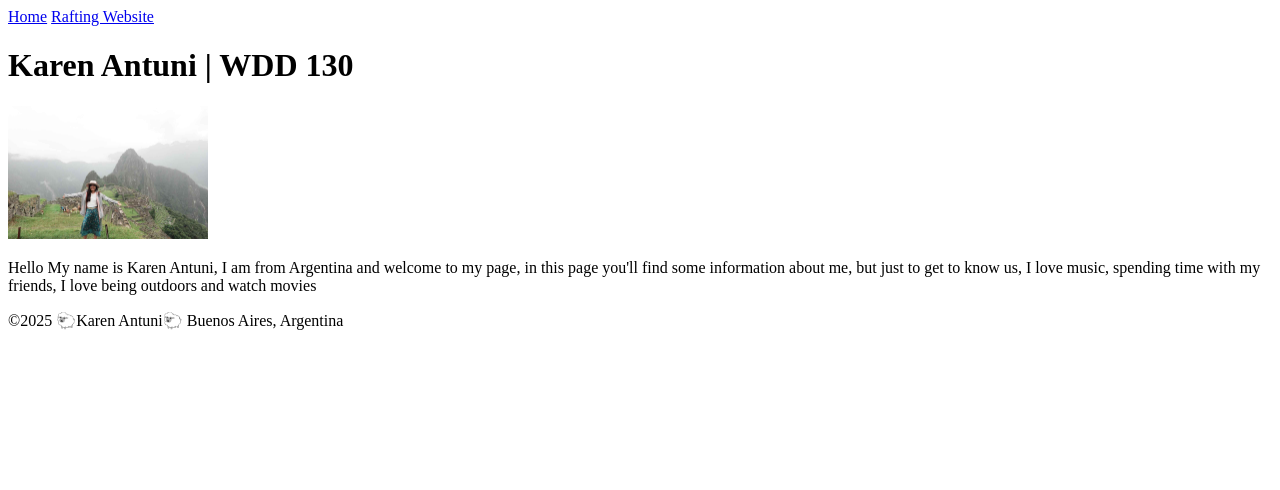
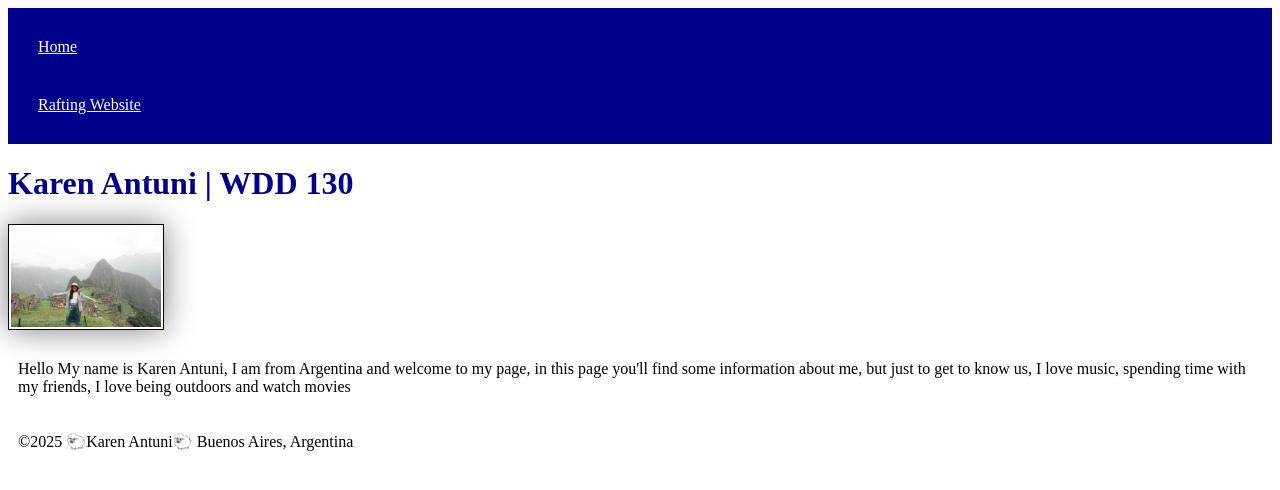
Before and after one commit to karenantuni-rgb/WDD130, a plain HTML site: page index.html in a window 1280 px wide. Drawn offline with Linux system fonts and the light colour scheme.

Commit message:
changes in css and index

```diff
--- a/index.html
+++ b/index.html
@@ -5,6 +5,7 @@
     <meta charset="UTF-8">
     <meta name="viewport" content="width=device-width, initial-scale=1.0">
     <title>Karen Antuni | WDD 130</title>
+    <link rel="stylesheet" href="styles/styles.css">
 </head>
 
 <body>
--- a/styles/styles.css
+++ b/styles/styles.css
@@ -0,0 +1,26 @@
+nav {
+    background-color: darkblue;
+    padding: 10px;
+}
+
+nav a {
+    color: white;
+    display: block;
+    padding: 20px;
+}
+
+h1 {
+    color: darkblue;
+}
+
+img {
+    width: 150px;
+    height: auto;
+    border: 1px solid black;
+    padding: 2px;
+    box-shadow:0 0 30px gray ;
+}
+
+p {
+    padding: 10px;
+}
```
Also changed, not shown: week02/block-vs-inline.html (+11 -6 lines).
